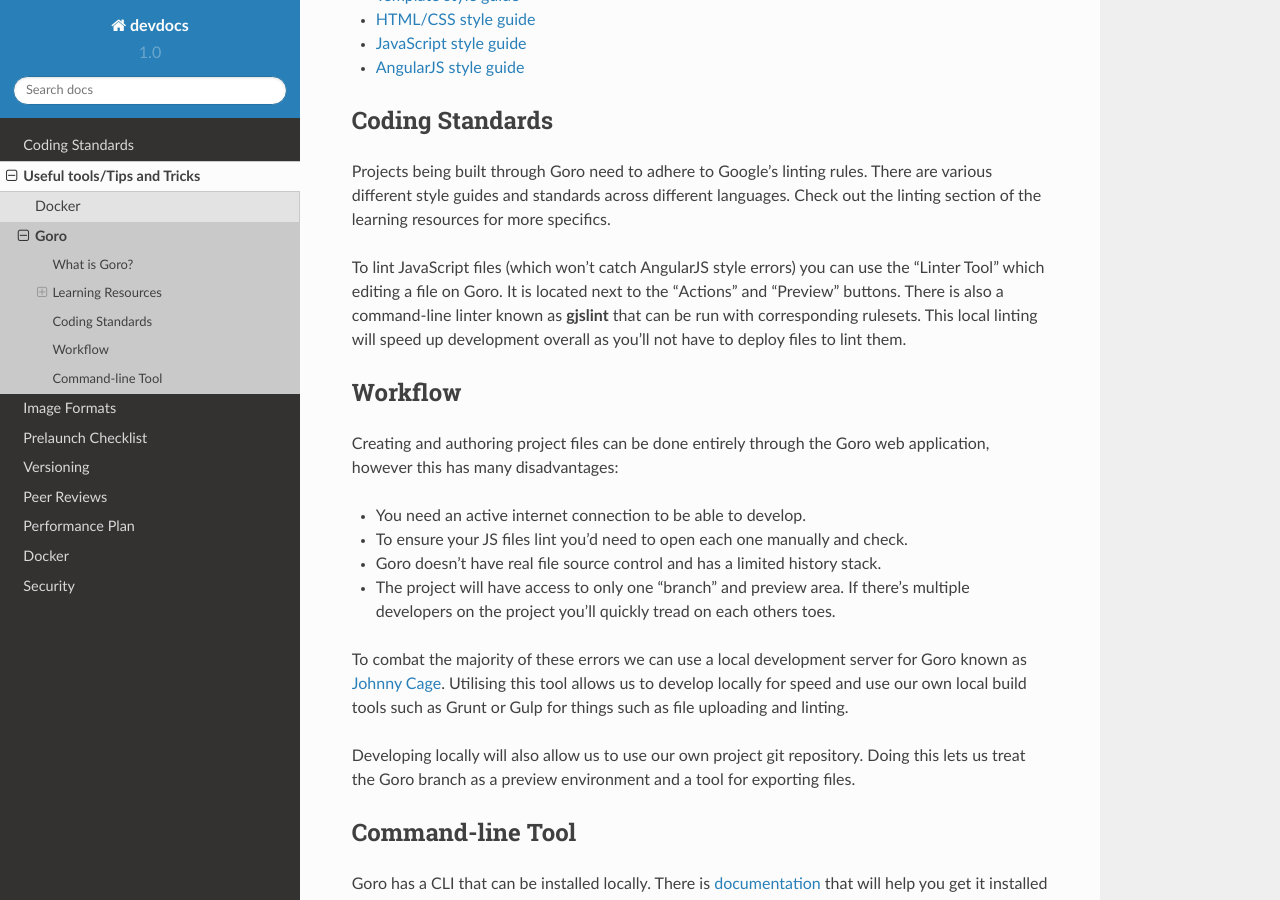
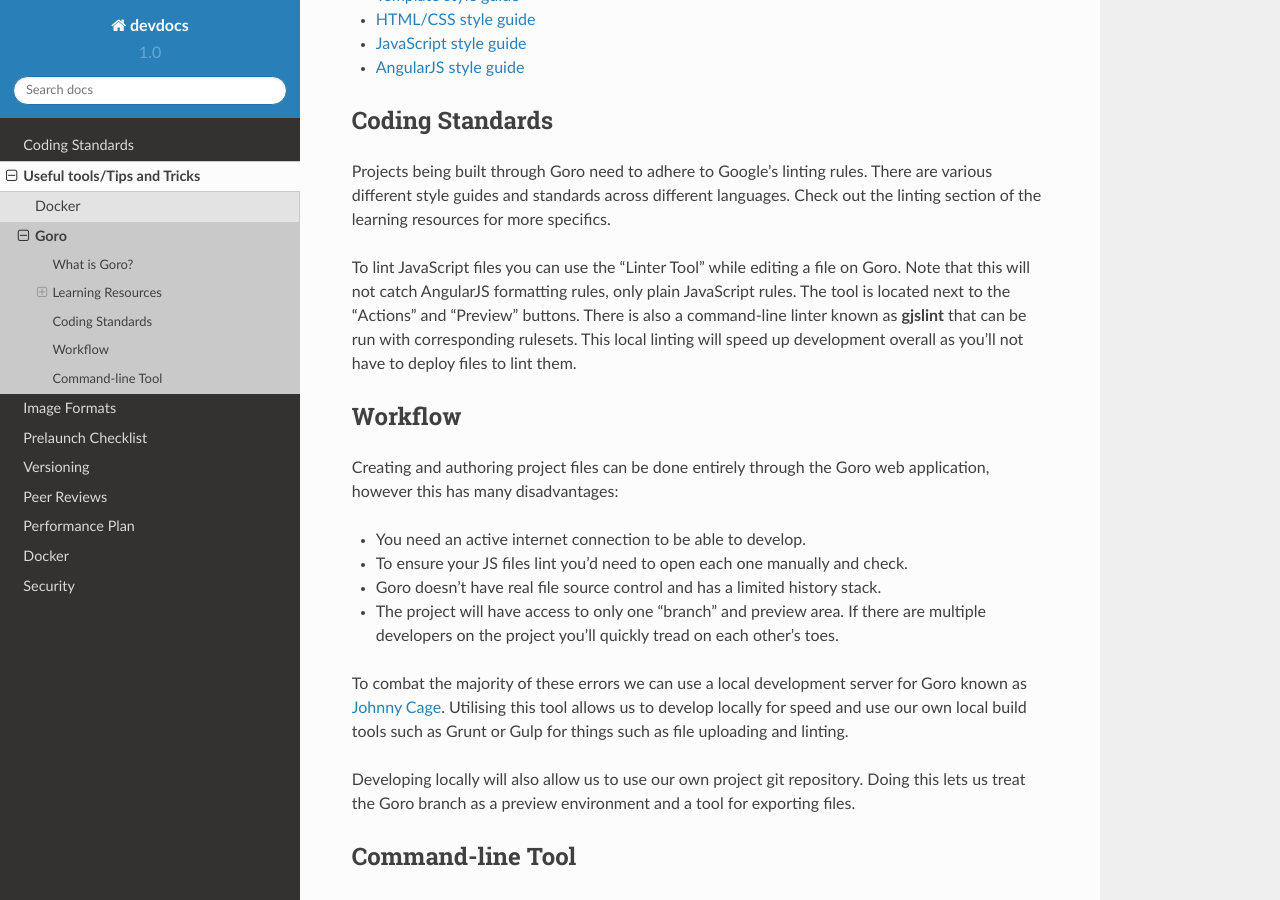
Before and after one commit to rehabstudio/devdocs, a Sphinx documentation site: the page built from source/tools/goro.rst, in a window 1280 px wide and 900 px high, scrolled down 1014 px. Built offline with Sphinx 7.4.7 and the Read the Docs theme 2.0.0, drawn with Linux system fonts in a browser that asks for light colours; formulas are drawn with MathJax 3.

Commit message:
Fixing more language transgressions.

```diff
--- a/source/tools/goro.rst
+++ b/source/tools/goro.rst
@@ -56,11 +56,12 @@
 are various different style guides and standards across different languages.
 Check out the linting section of the learning resources for more specifics.
 
-To lint JavaScript files (which won't catch AngularJS style errors) you can use
-the "Linter Tool" which editing a file on Goro. It is located next to the
-"Actions" and "Preview" buttons. There is also a command-line linter known as
-**gjslint** that can be run with corresponding rulesets. This local linting will
-speed up development overall as you'll not have to deploy files to lint them.
+To lint JavaScript files you can use the "Linter Tool" while editing a file on
+Goro. Note that this will not catch AngularJS formatting rules, only plain
+JavaScript rules. The tool is located next to the "Actions" and "Preview"
+buttons. There is also a command-line linter known as **gjslint** that can be
+run with corresponding rulesets. This local linting will speed up development
+overall as you'll not have to deploy files to lint them.
 
 Workflow
 --------
@@ -71,8 +72,9 @@
 - You need an active internet connection to be able to develop.
 - To ensure your JS files lint you'd need to open each one manually and check.
 - Goro doesn't have real file source control and has a limited history stack.
-- The project will have access to only one "branch" and preview area. If there's
-  multiple developers on the project you'll quickly tread on each others toes.
+- The project will have access to only one "branch" and preview area. If there
+  are multiple developers on the project you'll quickly tread on each other's
+  toes.
 
 To combat the majority of these errors we can use a local development server for
 Goro known as `Johnny Cage <https://webmaster.googlesource.com/johnny-cage>`_.
```
